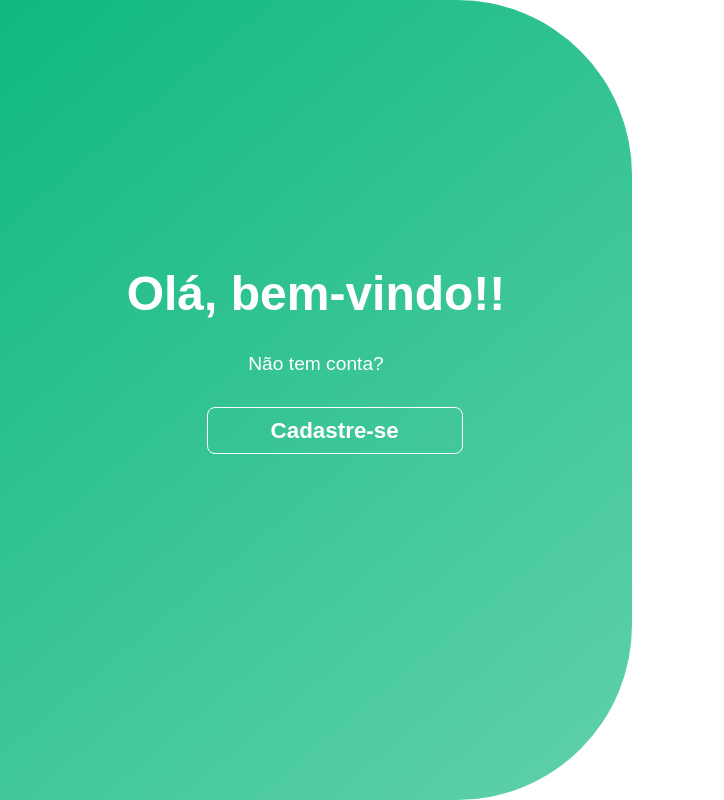
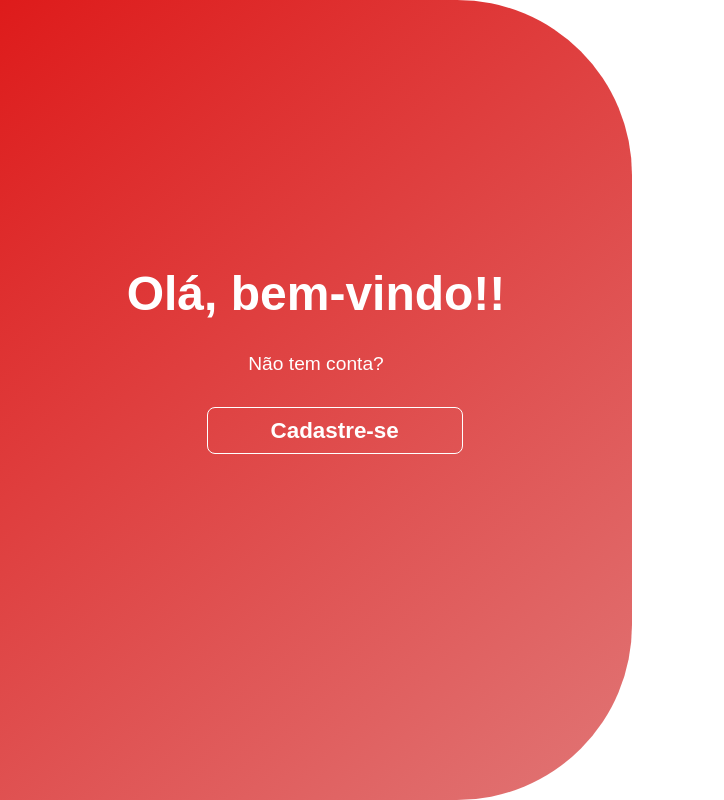
Before and after one commit to brunocapoanidev/Sistema_Login_Cadastro, a website: page views/index.html in a window 1280 px wide. Shown: the full height of the page, 0-724 px from the left. Drawn offline with Linux system fonts and the light colour scheme.

Commit message:
css modificado

```diff
--- a/public/css/style.css
+++ b/public/css/style.css
@@ -23,7 +23,7 @@ body.slide-out {
 
 .container-left {
   flex: 1;
-  background-image: linear-gradient( 140deg ,#10B981, #10b981a9);
+  background-image: linear-gradient( 140deg ,#de1b1b, #d12f2fa9);
   border-radius: 0 175px 175px 0;
   display: flex;
   align-items: center;
```
